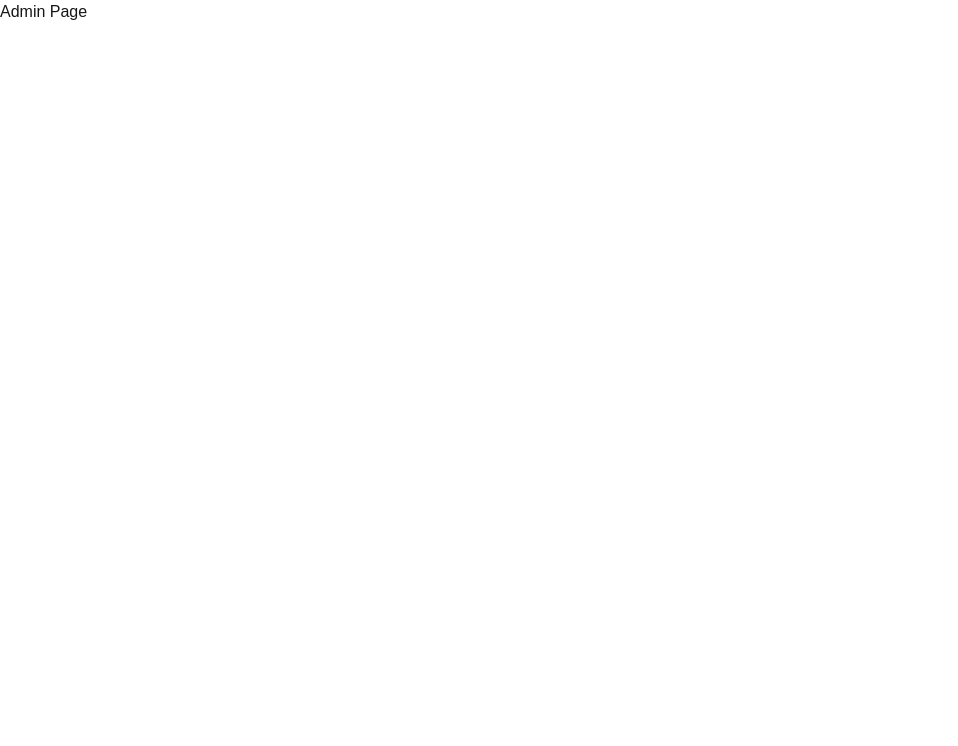
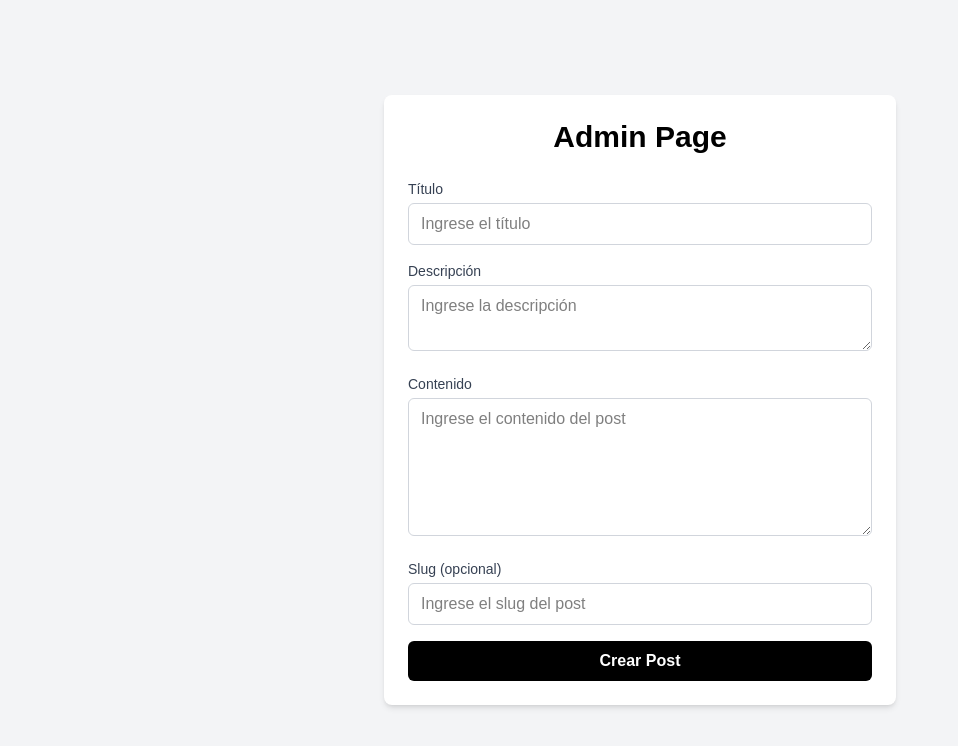
Before and after one commit to FacZap/NextJS-Vercel-Test, a Next.js app: page /admin in a window 1280 px wide. Shown: the top 746 px of the page, without its empty margins (0-958 px from the left). Built offline with nearby package versions, Linux system fonts and the light colour scheme.

Commit message:
Improve Admin page

```diff
--- a/app/admin/page.tsx
+++ b/app/admin/page.tsx
@@ -1,7 +1,69 @@
 export default function AdminPage() {
   return (
-    <div>
-      <h1>Admin Page</h1>
+    <div className="min-h-screen bg-gray-100 flex items-center justify-center">
+      <div className="w-full max-w-lg bg-white rounded-lg shadow-md p-6">
+        <h1 className="text-3xl font-bold text-black mb-6 text-center">
+          Admin Page
+        </h1>
+
+        <form className="space-y-4">
+          {/* Título */}
+          <div>
+            <label className="block text-sm font-medium text-gray-700 mb-1">
+              Título
+            </label>
+            <input
+              type="text"
+              placeholder="Ingrese el título"
+              className="w-full border border-gray-300 rounded-md px-3 py-2 focus:outline-none focus:ring-2 focus:ring-black text-black"
+            />
+          </div>
+
+          {/* Descripción */}
+          <div>
+            <label className="block text-sm font-medium text-gray-700 mb-1">
+              Descripción
+            </label>
+            <textarea
+              rows="2"
+              placeholder="Ingrese la descripción"
+              className="w-full border border-gray-300 rounded-md px-3 py-2 focus:outline-none focus:ring-2 focus:ring-black text-black"
+            />
+          </div>
+
+          {/* Contenido */}
+          <div>
+            <label className="block text-sm font-medium text-gray-700 mb-1">
+              Contenido
+            </label>
+            <textarea
+              rows="5"
+              placeholder="Ingrese el contenido del post"
+              className="w-full border border-gray-300 rounded-md px-3 py-2 focus:outline-none focus:ring-2 focus:ring-black text-black"
+            />
+          </div>
+
+          {/* Contenido */}
+          <div>
+            <label className="block text-sm font-medium text-gray-700 mb-1">
+              Slug (opcional)
+            </label>
+            <input
+              type="text"
+              placeholder="Ingrese el slug del post"
+              className="w-full border border-gray-300 rounded-md px-3 py-2 focus:outline-none focus:ring-2 focus:ring-black text-black"
+            />
+          </div>
+
+          {/* Botón */}
+          <button
+            type="button"
+            className="w-full bg-black text-white py-2 rounded-md font-semibold hover:bg-gray-800 transition"
+          >
+            Crear Post
+          </button>
+        </form>
+      </div>
     </div>
   );
 }
```
